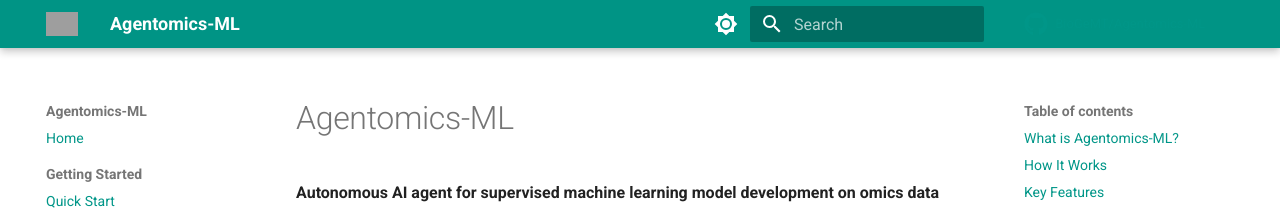
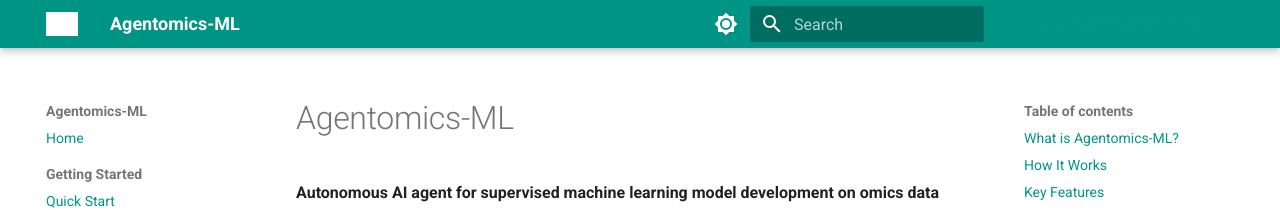
Before and after one commit to BioGeMT/agentomics-ml, an MkDocs documentation site: the page built from docs/index.md, in a window 1280 px wide. Shown: the top 210 px of the page. Built offline with MkDocs 1.6.1 and Material for MkDocs 9.7.7, drawn with Linux system fonts in a browser that asks for light colours; comment, search, counter and statistics services are not loaded; grey boxes are pictures that could not be loaded.

Commit message:
More aggressive logo styling

```diff
--- a/docs/stylesheets/extra.css
+++ b/docs/stylesheets/extra.css
@@ -51,13 +51,20 @@ a.md-button:not(.md-button--primary):hover,
 }
 
 /* Header logo - white */
-.md-header__button.md-logo,
-.md-header__button.md-logo img,
-.md-header__button.md-logo svg {
+.md-header .md-logo {
   color: #ffffff !important;
-  fill: #ffffff !important;
 }
 
-.md-header .md-logo svg {
+.md-header .md-logo svg,
+.md-header .md-logo svg path,
+.md-header__button.md-logo svg,
+.md-header__button.md-logo svg path,
+[data-md-component="logo"] svg,
+[data-md-component="logo"] svg path {
   fill: #ffffff !important;
+  color: #ffffff !important;
 }
+
+.md-header .md-logo img {
+  filter: brightness(0) invert(1) !important;
+}
```
